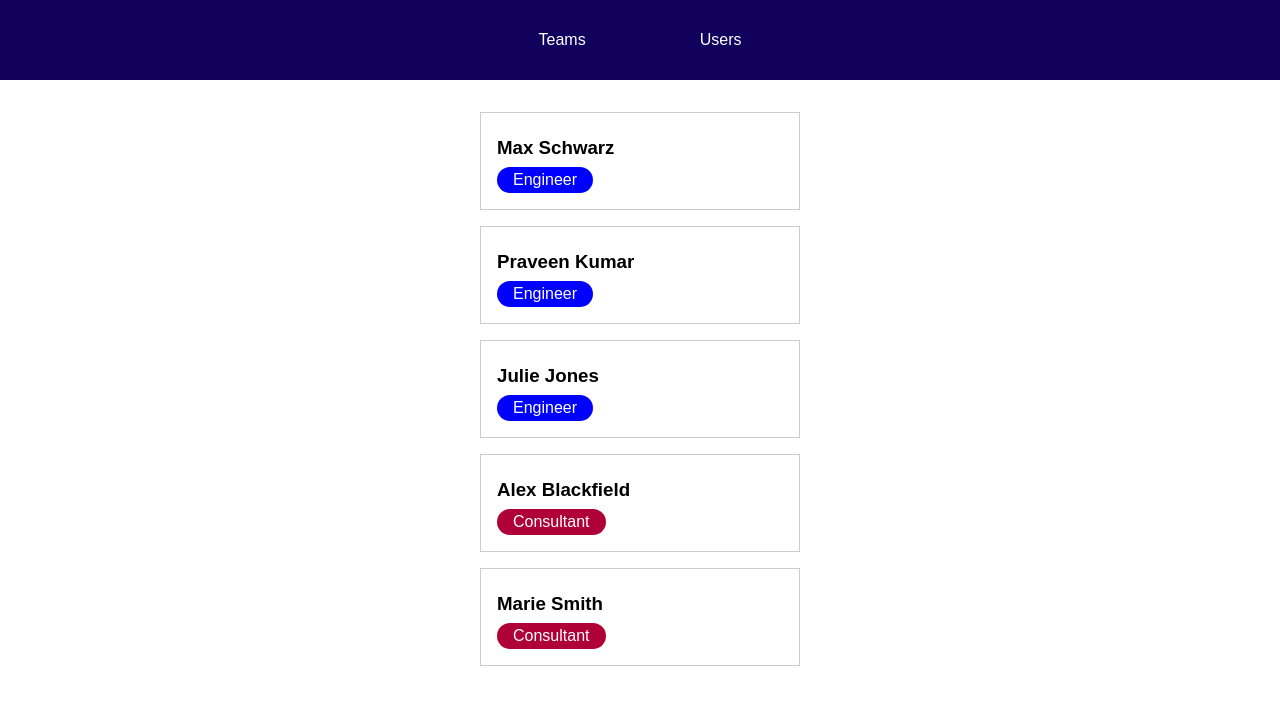
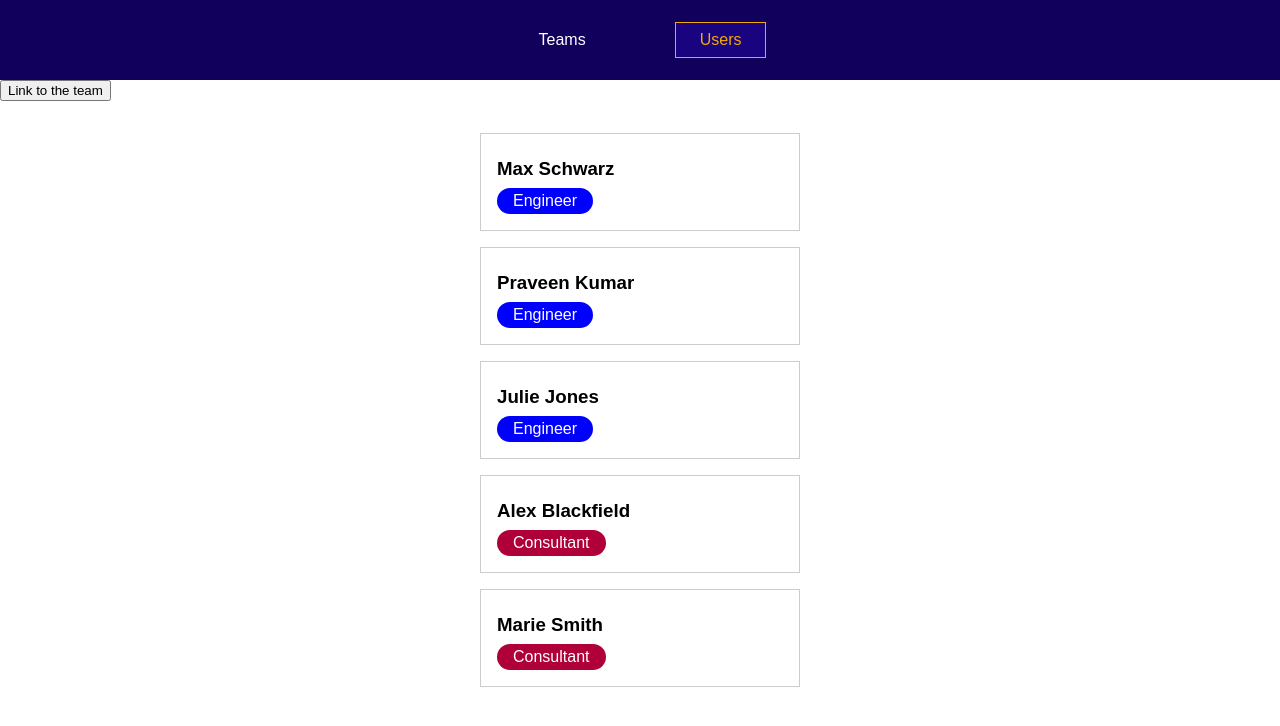
Before and after one commit to cigna2020/routing_vue, a Vue app: page /users in a window 1280 px wide. Shown: the top 726 px of the page. Built offline with nearby package versions, Linux system fonts and the light colour scheme.

Commit message:
Add a method with this.$router.push() to link programmatically

```diff
--- a/src/components/nav/TheNavigation.vue
+++ b/src/components/nav/TheNavigation.vue
@@ -66,7 +66,10 @@ a {
 }
 
 a:hover,
-a:active {
+a:active,
+/* a default class of active link, but we changed it in main.js */
+/* a.router-link-active */
+a.active {
   color: #f1a80a;
   border-color: #f1a80a;
   background-color: #1a037e;
--- a/src/components/users/UsersList.vue
+++ b/src/components/users/UsersList.vue
@@ -1,6 +1,12 @@
 <template>
+  <button @click="confirmItem">Link to the team</button>
   <ul>
-    <user-item v-for="user in users" :key="user.id" :name="user.fullName" :role="user.role"></user-item>
+    <user-item
+      v-for="user in users"
+      :key="user.id"
+      :name="user.fullName"
+      :role="user.role"
+    ></user-item>
   </ul>
 </template>
 
@@ -9,9 +15,15 @@ import UserItem from './UserItem.vue';
 
 export default {
   components: {
-    UserItem,
+    UserItem
   },
   inject: ['users'],
+  methods: {
+    confirmItem() {
+      //   some code...
+      this.$router.push('/teams');
+    }
+  }
 };
 </script>
 
--- a/src/main.js
+++ b/src/main.js
@@ -10,7 +10,8 @@ const router = createRouter({
     routes: [
         {path: '/teams', component: TeamsList}, // url: our-domain/teams, content: TeamList
         {path: '/users', component: UsersList},
-    ]
+    ],
+    linkActiveClass: 'active',
 })
 
 const app = createApp(App)
```
